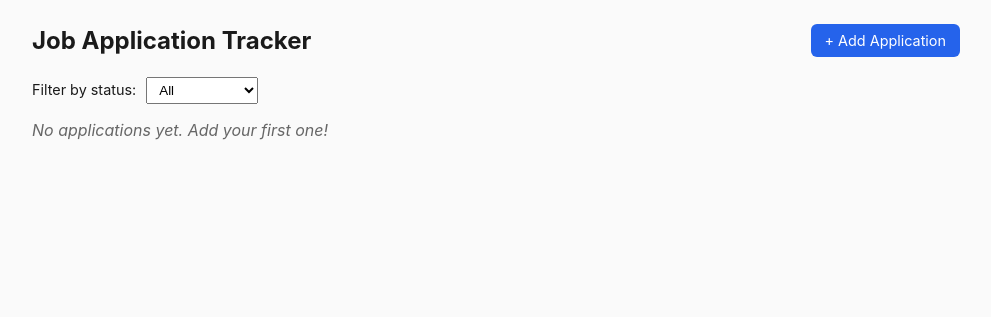
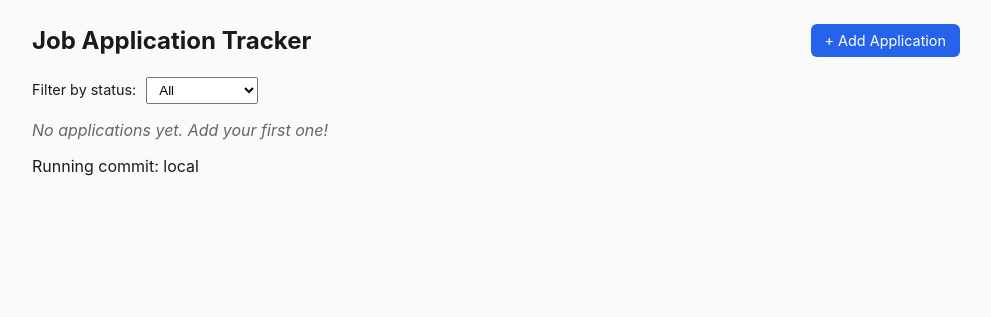
Before and after one commit to kulkarniraj2611/job-tracker, a Flask app: page / in a window 1280 px wide. Shown: the top 317 px of the page, without its empty margins (144-1135 px from the left). Run offline with Flask 3, Linux system fonts and the light colour scheme.

Commit message:
feat: add health check and commit display

```diff
--- a/app/routes.py
+++ b/app/routes.py
@@ -1,5 +1,5 @@
+import os
 from datetime import date, datetime, timedelta
-
 from flask import Blueprint, render_template, request, redirect, url_for, jsonify, abort
 
 from app import db
@@ -46,12 +46,14 @@ def index():
         ).all()
     }
 
+    commit = os.getenv("RENDER_GIT_COMMIT", "local")[:7]
     return render_template(
         "index.html",
         applications=applications,
         statuses=Status,
         status_filter=status_filter,
         reminder_ids=reminder_ids,
+        commit=commit,
     )
 
 
@@ -104,6 +106,12 @@ def delete(app_id):
     db.session.delete(application)
     db.session.commit()
     return redirect(url_for("main.index"))
+
+
+@bp.route("/health")
+@bp.route("/health")
+def health():
+    return jsonify({"status": "ok"})
 
 
 # ---------- JSON API routes ----------
--- a/templates/index.html
+++ b/templates/index.html
@@ -59,5 +59,9 @@
         </tbody>
     </table>
     {% endif %}
+
+    <footer>
+       Running commit: {{ commit }}
+    </footer>
 </body>
 </html>
```
